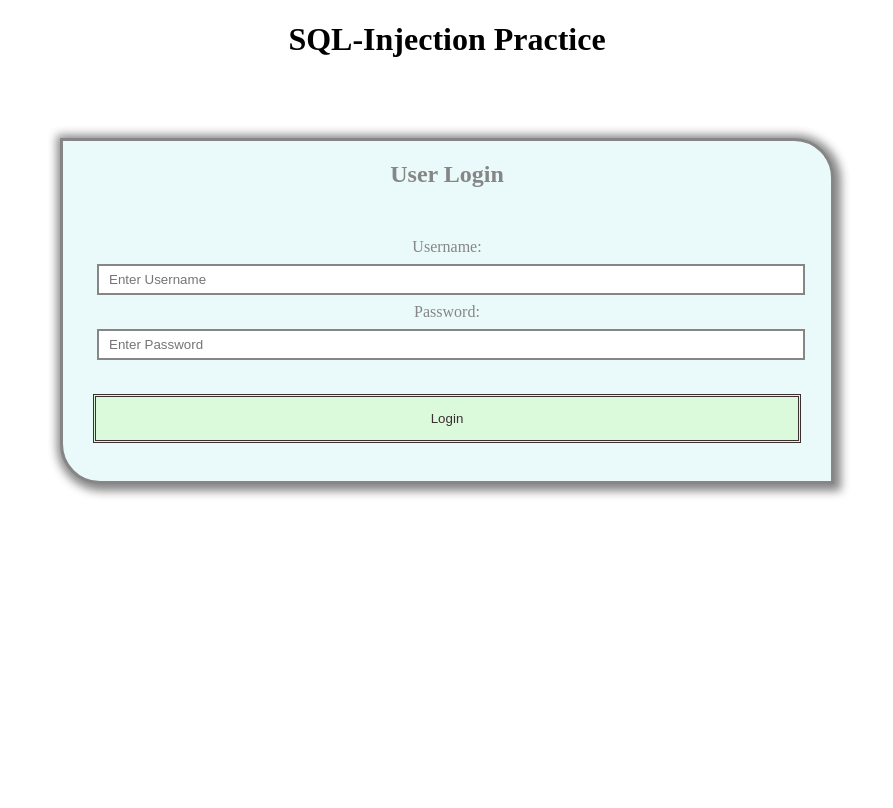
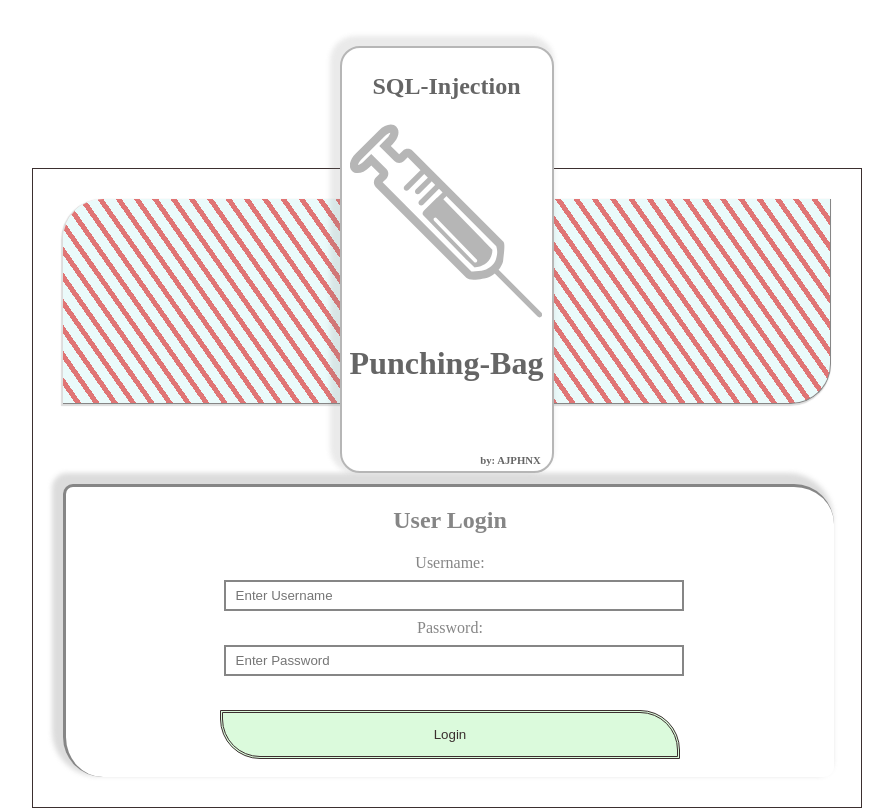
Before and after one commit to AJPHNX/SQL-Injection-Activity, a website: page index.html in a window 1280 px wide. Shown: the whole page, without its empty margins (193-1086 px from the left). Drawn offline with Linux system fonts and the light colour scheme.

Commit message:
Adjusted styling

```diff
--- a/app.js
+++ b/app.js
@@ -44,4 +44,4 @@ app.post('/login',(req,res) =>{
 		}
     })
 })
-app.listen(3004);
+app.listen(3002);
--- a/index.html
+++ b/index.html
@@ -8,10 +8,23 @@
     <title>SQL-Injection Activity</title>
 </head>
 <body>
-    <h1>SQL-Injection Practice</h1>
+    <div class="container ">
+    <div class="header stripe-1 ">
+        <div class="header-text-wrap">
+            <div class = "header-text blink">
+                <h2>SQL-Injection</h2>
+                <div class="syringe-box">
+                    <img src="assets/hospital-syringe-svgrepo-com.svg" alt="Syringe" class="svg">
+                </div>
+                <h1>Punching-Bag</h1>
+                <h6 id ="by">by: AJPHNX</h6>
+            </div>
+        </div>
+    </div>
+
     <form action="/login" method="post">
         <h2>User Login</h2>
-        <div class="container">
+        <div class="form-container">
             <label for="username">Username:</label><br>
             <input type="text" placeholder="Enter Username" id="username" name="username" class="textbox blink" required><br>
             <label for="password">Password:</label><br>
@@ -26,5 +39,6 @@
             }
           </script>
     </form>
+</div>
 </body>
 </html>
--- a/style.css
+++ b/style.css
@@ -1,19 +1,100 @@
 body{
     text-align: center;
+    /* background: url('./assets/Origins_Expanded_Resize_Lo.jpg'); */
+    /* background-size: cover; */
+    /* background-color: rgb(234, 250, 250); */
+}
+.stripe-1 {
+    color: #000;
+    background: repeating-linear-gradient(
+      55deg,
+      rgb(234, 250, 250),
+      rgb(234, 250, 250) 10px,
+      rgb(224, 117, 117)  10px,
+      rgb(224, 117, 117) 15px
+    );
+  }
+.container{
+    position: relative;
+    top: 20vh;
+    width: 60vw;
+    margin: auto;
+    border: 1px solid rgb(59, 47, 47);
+    background-color: #fff;
+    /* background-color: rgb(234, 250, 250); */
 }
 form {
 	border: 3px solid #868686;
-    border-radius: 0px 40px 0Px 40px;
-    background-color: rgb(234, 250, 250);
-    box-shadow: 2px 2px 10px 5px #868686;
+    border-bottom: 0;
+    border-right: 0;
+    border-radius: 10px 40px 10px 40px;
+    background-color: #fff;
+    /* background-color: rgb(234, 250, 250); */
+    box-shadow: -6px -6px 5px 5px #86868649;
     text-align: center;
     width: 60vw;
     margin: auto;
     margin-top:10vh;
     color:#868686;
+    padding-bottom: 10px;
 
     }
+    .header{
+        display: flex;
+        flex-direction: row;
+        box-shadow: -1px 1px 1px 1px #86868649;
+        /* background-color: rgba(239, 185, 185, 0.354); */
+        border-radius: 40px 0px 40px 0px;
+        padding: 2px;
+        border: 1px solid #868686;
+        border-top: 0;
+        border-left: 0;
+        align-items: center;
+        justify-content: center;
+        height: 200px;
 
+        /* background: url('./assets/Syringe.svg') */
+    }
+    .syringe-box{
+        margin: auto;
+    }
+    .header-text-wrap{
+        position: relative;
+        top: -155px;
+        width: 40%;
+        margin: auto;
+        background-color: #fff;
+        width: fit-content;
+        height: fit-content;
+        border-radius: 20px 20px 20px 20px;
+    }
+     h6{
+        position: relative;
+        float: right;
+        right: -64px;
+        top: 25px;
+        /* width:fit-content; */
+        /* justify-content: right; */
+        /* background-color: blue;; */
+    }
+    .header-text {
+        display: flex;
+        flex-direction: column;
+        position: relative;
+        /* top: -108px; */
+        width: 40%;
+        margin: auto;
+        background-color: #fff;
+        border: 2px solid #868686;
+        border-radius: 20px 20px 20px 20px;
+        box-shadow: -5px -5px 5px 5px #86868649;
+        padding: 5px;
+        /* align-items: center;
+        justify-content: center; */
+        margin: auto;
+        min-width: fit-content;
+        overflow: hidden;
+    }
 input[type=text], input[type=password] {
 	width: 100%;
 	padding: 6px 10px;
@@ -22,21 +103,30 @@ form {
 	border: 2px solid #868686;
 	box-sizing: border-box;
 }
+.syringe-box{
+    transform: rotate(3deg);
+    width: 200px;
+    height: auto;
+    justify-content: center;
+}
+
 .blink:placeholder-shown {
     animation: blinker 1s linear infinite;
 }
-
-    input[class="textbox"]{
-        /* color:blue; */
-        /* animation-name: blinker; */
-
+.blink {
+    animation: blinker 2s linear infinite;
 }
 
-    input[class="textbox"]::-moz-placeholder {
-        /* color:blue; */
-        /* animation: blink 1s step-start 0s infinite; */
+   .form-container{
+       align-content: center;
+       margin: auto;
+       width: 60%;
    }
-
+   form h2{
+       background-color: rgba(234, 250, 250, 0);
+        /* width: 90%; */
+        /* margin: auto; */
+    }
     @-moz-keyframes blinker {
         0% { opacity: 1.0; }
         50% { opacity: 0.60; }
@@ -63,6 +153,7 @@ form {
 	border: double;
 	cursor: pointer;
 	width: 100%;
+    border-radius: 0px 40px 0px 40px;
     }
 
     button:hover {
```
Also changed, not shown: assets/Syringe.svg (added), assets/hospital-syringe-svgrepo-com.svg (added), 2 other files. Lines whose indentation alone changed are shown as unchanged.
